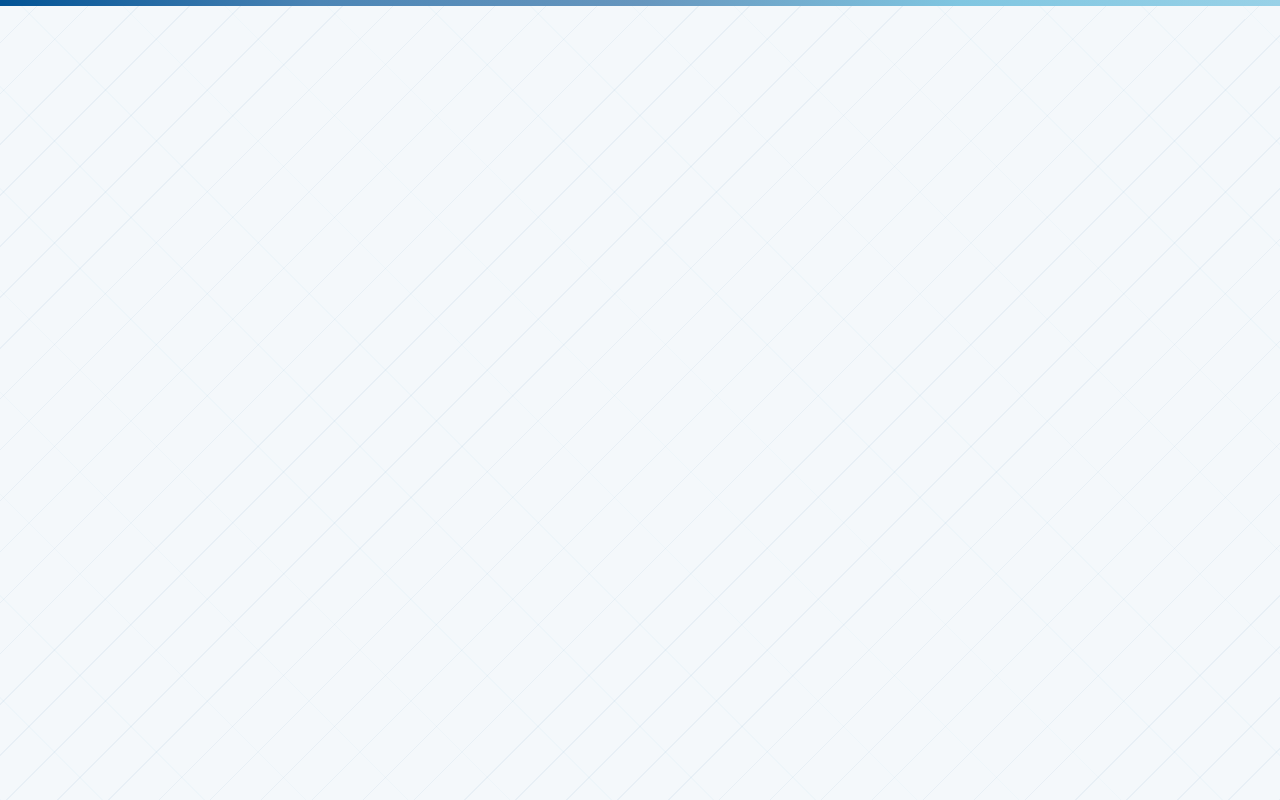
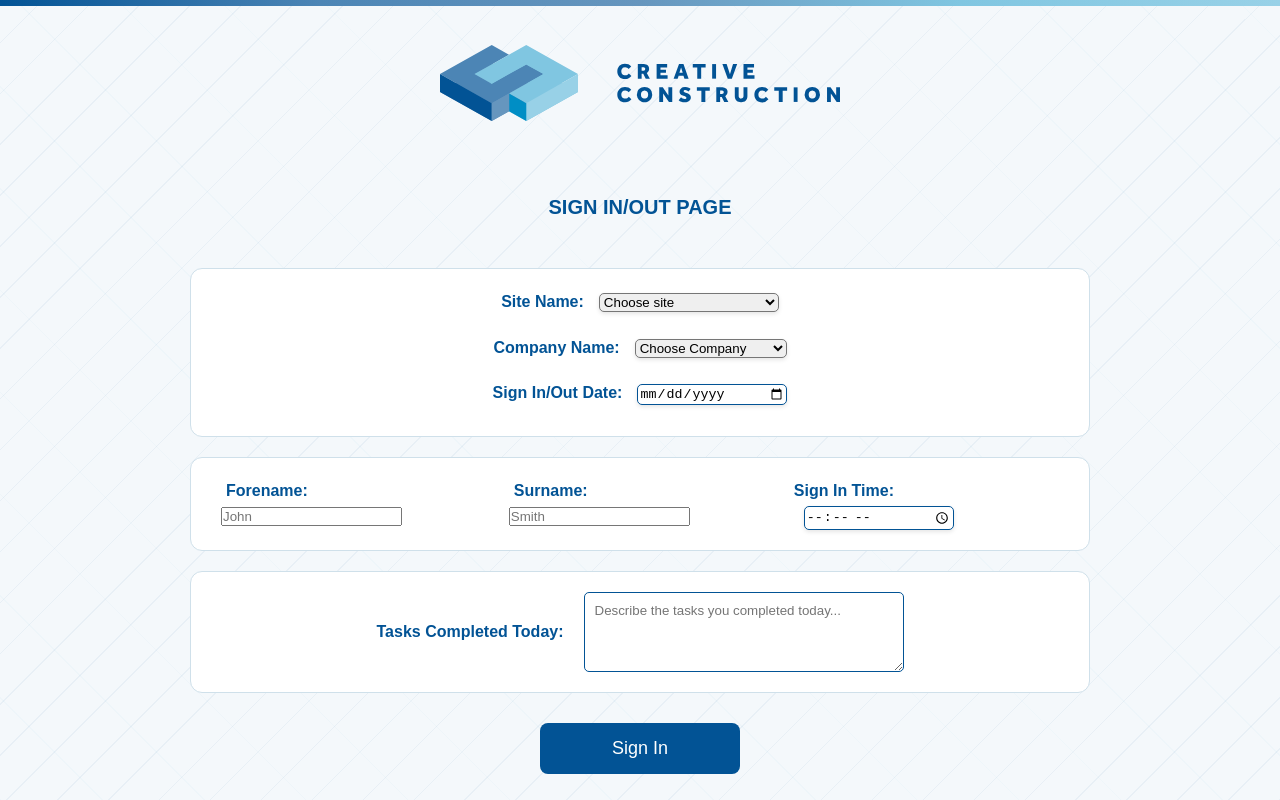
Before and after one commit to mark-popov/CreativeConstruction-2.0, a React (Vite) app: page /signinout in a window 1280 px wide. Before the commit this address had no page. Built offline with nearby package versions, Linux system fonts and the light colour scheme.

Commit message:
Added sign in / out page (layout)

```diff
--- a/src/App.jsx
+++ b/src/App.jsx
@@ -2,6 +2,7 @@
 import Management from './Management';
 import Homepage from './Homepage';
 import Induction from './Induction';
+import SignInOut from './SignInOut';
 
 function App() {
   return (
@@ -11,6 +12,7 @@
           <Route path="/" element={<Homepage />} />
           <Route path="/management" element={<Management />} />
           <Route path="/induction" element={<Induction />} />
+          <Route path="/signinout" element={<SignInOut />} />
         </Routes>
       </div>
     </Router>
--- a/src/Homepage.css
+++ b/src/Homepage.css
@@ -94,6 +94,27 @@
   gap: 16px;
   margin: 25px auto;
 }
+.nav button {
+  font: inherit;
+  display: inline-block;
+  width: 270px;
+  padding: 14px 20px;
+  text-decoration: none;
+  border: 1px solid #cfe0ea;
+  border-radius: 12px;
+  color: #025395;
+  background-color: #ffffff;
+  text-align: center;
+  font-weight: 600;
+  transition: all 0.2s ease;
+  box-shadow: 0 4px 10px rgba(2, 83, 149, 0.08);
+  cursor: pointer;
+}
+.nav button:hover {
+  background-color: #cde2ee;
+  transform: translateY(-2px);
+  box-shadow: 0 8px 18px rgba(2, 83, 149, 0.12);
+}
 
 .nav a {
   display: inline-block;
--- a/src/Homepage.jsx
+++ b/src/Homepage.jsx
@@ -24,6 +24,7 @@
   }
 
   return (
+    <>
     <div className="homepage">
       <div className="header">
         <img src={logo} alt="Creative Construction Logo" />
@@ -41,10 +42,12 @@
       </p>
 
       <div className="nav">
-        <a href="#">Sign In / Out</a>
+        <Link to="/signinout">Sign In / Out</Link>
         <Link to="/induction">Induction</Link>
         <a href="#">RAMS</a>
-        <a href="#" onClick={handleManagementClick}>Management Dashboard</a>
+        <button href="#" onClick={handleManagementClick}>
+          Management Dashboard
+        </button>
       </div>
 
       <p>{error}</p>
@@ -53,6 +56,7 @@
         <p>© 2026 Creative Construction. All rights reserved.</p>
       </div>
     </div>
+    </>
   );
 }
 
--- a/src/Induction.jsx
+++ b/src/Induction.jsx
@@ -13,6 +13,7 @@
   };
 
   return (
+    <>
     <div className="induction-page">
     <div className="header">
       <Link to="/">
@@ -133,6 +134,7 @@
       </div>
 
         </div>
+    </>
 
 
 
--- /dev/null
+++ b/src/SignInOut.css
@@ -0,0 +1,75 @@
+.sign-in-out-page {
+    display: flex;
+    flex-direction: column;
+    align-items: center;
+    padding: 10px;
+}
+.form-group label {
+    font-weight: 600;
+}
+.worker-information {
+    display: flex;
+    flex-direction: row;
+    justify-content: center;
+}
+.worker-information div {
+    margin: 0 10px;
+}
+.worker-information label {
+    margin: 0 5px;
+    font-weight: 600;
+}
+.tasks-completed {
+    width: 900px;
+    gap: 20px;
+    border: 1px solid #cfe0ea;
+    color: #025395;
+    background-color: #ffffff;
+    padding: 20px;
+    border-radius: 12px;
+    margin-top: 10px;
+}
+.tasks-completed-field {
+    display: flex;
+    align-items: center;
+    justify-content: center;
+    gap: 20px;
+}
+.tasks-completed-field textarea {
+    font-family: sans-serif;
+    padding: 10px;
+    border: 1px solid #025395;
+    color: #025395;
+    background-color: #ffffff;
+    border-radius: 5px;
+    width: 320px;
+    min-height: 80px;
+    resize: vertical;
+}
+.tasks-completed-field label {
+    font-weight: 600;
+}
+
+.sign-in-out-button {
+  display: flex;
+  justify-content: center;
+  margin-top: 20px;
+}
+
+.sign-in-out-button button {
+    font-size: 18px;
+    width: 200px;
+    display: flex;
+    justify-content: center;
+    margin: 10px auto 10px auto;
+    padding: 15px 20px;
+    border-radius: 8px;
+    border: none;
+    color: #ffffff;
+    background-color: #025395;
+}
+.sign-in-out-button button:hover {
+    transform: scale(1.1);
+    transition: transform 0.2s ease;
+    cursor: pointer;
+}
--- /dev/null
+++ b/src/SignInOut.jsx
@@ -0,0 +1,104 @@
+import logo from "./assets/images/logo.svg";
+import { Link } from "react-router-dom";
+import "./SignInOut.css";
+
+
+function SignInOut() {
+  return (
+
+
+
+<>
+{/*Header Section */}
+    <div className="sign-in-out-page">
+        <div className="header">
+            <Link to="/">
+                <img src={logo} alt="Creative Construction Logo" />
+            </Link>
+            <h1>Sign In/Out Page</h1>
+        </div>
+
+
+
+{/* Site Information Section */}
+        <div className="site-info">
+            <div className="form-group">
+                <label htmlFor="site-name">Site Name:</label>
+                <select name="site-name" id="site-name" required>
+                    <option value="">Choose site</option>
+                    <option value="brassmill">Brassmill Lane, Bath</option>
+                    <option value="wgh">WGH, Weston-super-Mare</option>
+                    <option value="groundswell">Groundswell, Swindon</option>
+                    <option value="queens-square">Queens Square, Bristol</option>
+                    <option value="temple-point">Temple Point, Bristol</option>
+                    <option value="poplar-way">Poplar Way, Avonmouth</option>
+                </select>
+            </div>
+
+
+            <div className="form-group">
+                <label htmlFor="company-name">Company Name:</label>
+                <select name="company-name" id="company-name" required>
+                    <option value="">Choose Company</option>
+                    <option value="eps">EPS</option>
+                    <option value="distinction">Distinction Decorating</option>
+                    <option value="easy-access">Easy Access</option>
+                    <option value="concept">Concept</option>
+                    <option value="plp">PLP Electrical</option>
+                    <option value="adams-roofing">ADAMS Roofing</option>
+                </select>
+            </div>
+
+
+            <div className="form-group">
+                <label htmlFor="sign-in-out-date">Sign In/Out Date:</label>
+                <input type="date" name="sign-in-out-date" id="sign-in-out-date" required/>
+            </div>
+
+        </div>
+
+
+
+{/* Worker Information Section */}
+        <div className="worker-information">
+            <div>
+                <label htmlFor="forename">Forename:</label>
+                <input type="text" name="forename" id="forename" placeholder="John" required/>
+            </div>
+
+            <div>
+                <label htmlFor="surname">Surname:</label>
+                <input type="text" name="surname" id="surname" placeholder="Smith" required/>
+            </div>
+
+            <div className="form-group">
+                <label htmlFor="sign-in-out-time">Sign In Time:</label>
+                <input type="time" name="sign-in-out-time" id="sign-in-out-time" required/>
+            </div>
+
+        </div>
+
+
+
+{/* Tasks Completed Section */}
+        <div className="tasks-completed">
+
+            <div className="tasks-completed-field">
+                <label htmlFor="tasks-completed">Tasks Completed Today:</label>
+                <textarea name="tasks-completed" id="tasks-completed" placeholder="Describe the tasks you completed today..." required></textarea>
+
+            </div>
+
+        </div>
+
+{/*Button Section */}
+        <div className="sign-in-out-button">
+            <button type="submit">Sign In</button>
+        </div>
+
+    </div>
+</>
+  );
+}
+
+export default SignInOut;
```
